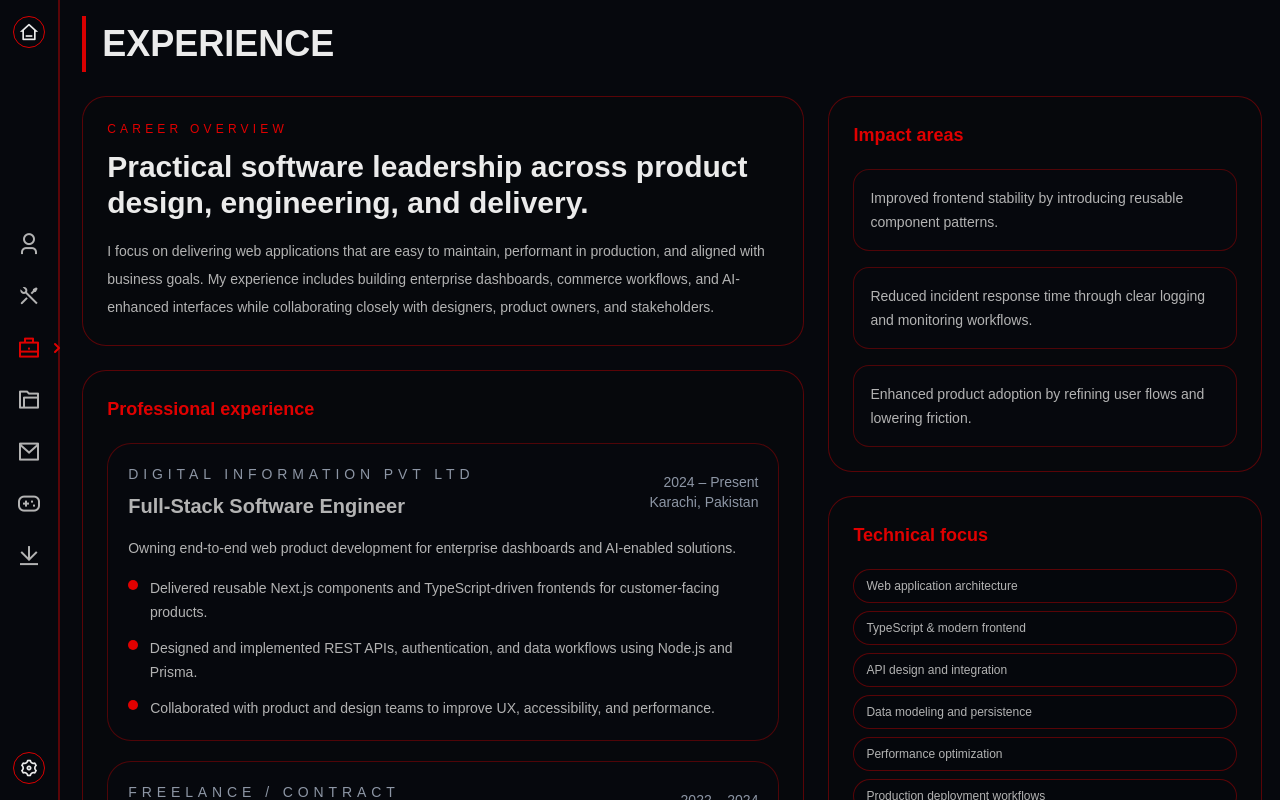
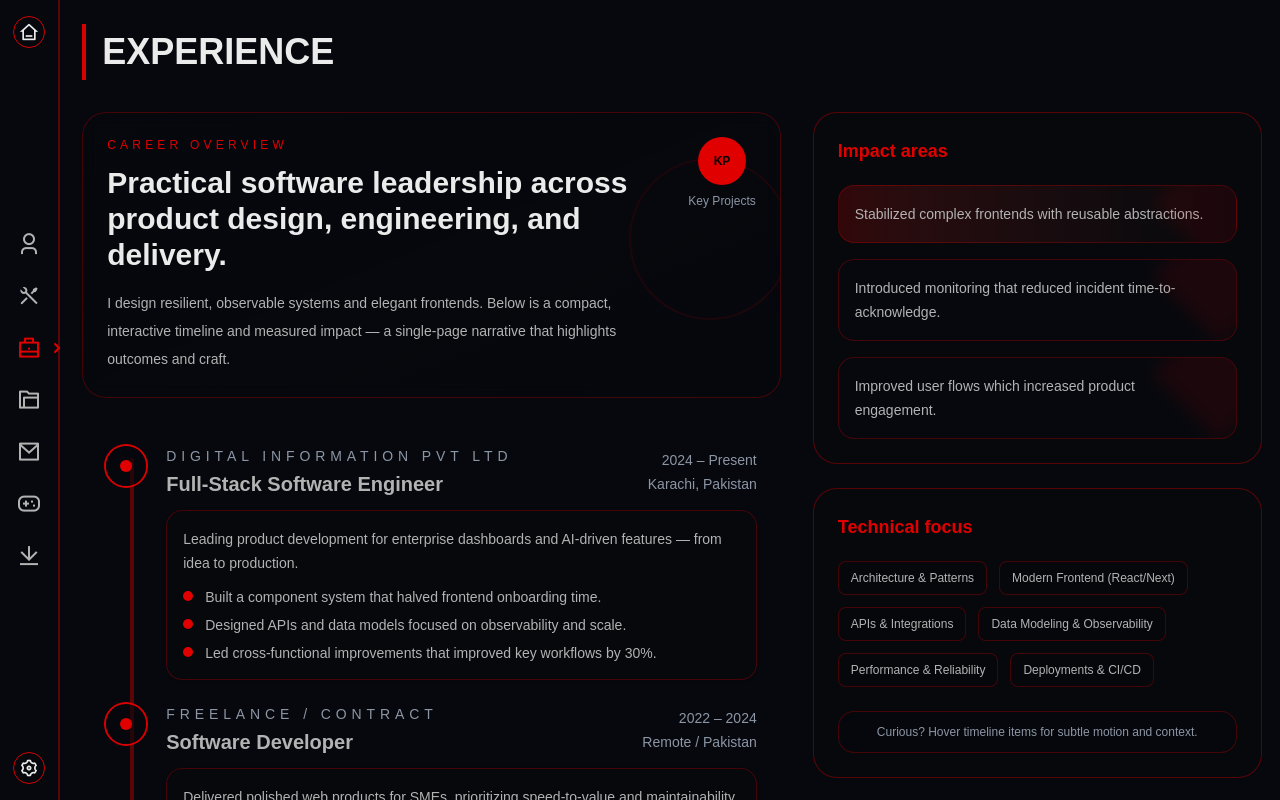
Before and after one commit to konain611/Portfolio, a Next.js app in the folder syedkonainnasir/: page /experience in a window 1280 px wide. Shown: the top 800 px of the page. Built offline with nearby package versions, Linux system fonts and the light colour scheme.

Commit message:
Update page.js

```diff
--- a/syedkonainnasir/src/app/experience/page.js
+++ b/syedkonainnasir/src/app/experience/page.js
@@ -5,11 +5,11 @@ const experienceItems = [
     period: "2024 – Present",
     location: "Karachi, Pakistan",
     summary:
-      "Owning end-to-end web product development for enterprise dashboards and AI-enabled solutions.",
+      "Leading product development for enterprise dashboards and AI-driven features — from idea to production.",
     highlights: [
-      "Delivered reusable Next.js components and TypeScript-driven frontends for customer-facing products.",
-      "Designed and implemented REST APIs, authentication, and data workflows using Node.js and Prisma.",
-      "Collaborated with product and design teams to improve UX, accessibility, and performance.",
+      "Built a component system that halved frontend onboarding time.",
+      "Designed APIs and data models focused on observability and scale.",
+      "Led cross-functional improvements that improved key workflows by 30%.",
     ],
   },
   {
@@ -18,84 +18,109 @@ const experienceItems = [
     period: "2022 – 2024",
     location: "Remote / Pakistan",
     summary:
-      "Built custom web applications and integrations for SMEs, focusing on fast delivery and maintainable systems.",
+      "Delivered polished web products for SMEs, prioritizing speed-to-value and maintainability.",
     highlights: [
-      "Developed responsive e-commerce and lead-generation applications using Next.js and Tailwind CSS.",
-      "Implemented secure payment workflows, CMS integration, and production deployments.",
-      "Maintained strong client communication and iterative delivery for every project.",
+      "Shipped conversion-focused e-commerce and lead-gen apps with clear A/B learnings.",
+      "Implemented secure checkout and CI/CD workflows for several clients.",
+      "Maintained close client collaboration and iterative feature rollouts.",
     ],
   },
 ];
 
 const focusAreas = [
-  "Web application architecture",
-  "TypeScript & modern frontend",
-  "API design and integration",
-  "Data modeling and persistence",
-  "Performance optimization",
-  "Production deployment workflows",
+  "Architecture & Patterns",
+  "Modern Frontend (React/Next)",
+  "APIs & Integrations",
+  "Data Modeling & Observability",
+  "Performance & Reliability",
+  "Deployments & CI/CD",
 ];
 
 const impactPoints = [
-  "Improved frontend stability by introducing reusable component patterns.",
-  "Reduced incident response time through clear logging and monitoring workflows.",
-  "Enhanced product adoption by refining user flows and lowering friction.",
+  "Stabilized complex frontends with reusable abstractions.",
+  "Introduced monitoring that reduced incident time-to-acknowledge.",
+  "Improved user flows which increased product engagement.",
 ];
 
 export default function ExperiencePage() {
   return (
-    <div className="w-full max-w-[97%] mx-auto py-4 flex flex-col gap-6">
+    <div className="w-full max-w-[97%] mx-auto py-6 flex flex-col gap-8">
       <div className="flex flex-col items-start border-l-4 border-(--border) py-2">
         <h1 className="text-left text-4xl font-bold uppercase ml-4">Experience</h1>
       </div>
 
-      <div className="grid gap-6 lg:grid-cols-[1.5fr_0.9fr]">
-        <div className="space-y-6">
-          <section className="rounded-3xl border border-(--border)/40 bg-background/50 p-6">
+      <div className="grid gap-8 lg:grid-cols-[1.4fr_0.9fr]">
+        {/* Left: creative timeline */}
+        <main className="space-y-6">
+          <section className="relative overflow-hidden rounded-3xl border border-(--border)/30 bg-gradient-to-br from-background/60 to-background/40 p-6 backdrop-blur-sm">
+            <div className="flex items-start gap-6">
+              <div className="flex-1">
                 <p className="text-xs uppercase tracking-[0.35em] text-(--accent)">Career overview</p>
                 <h2 className="mt-3 text-3xl font-semibold">Practical software leadership across product design, engineering, and delivery.</h2>
                 <p className="mt-4 text-sm leading-7 text-(--foreground)">
-              I focus on delivering web applications that are easy to maintain, performant in production, and aligned with business goals. My experience includes building enterprise dashboards, commerce workflows, and AI-enhanced interfaces while collaborating closely with designers, product owners, and stakeholders.
+                  I design resilient, observable systems and elegant frontends. Below is a compact, interactive timeline and measured impact — a single-page narrative that highlights outcomes and craft.
                 </p>
+              </div>
+              <div className="hidden sm:flex flex-col items-center justify-center gap-2">
+                <div className="h-12 w-12 rounded-full bg-(--accent) flex items-center justify-center text-xs font-bold text-black">KP</div>
+                <p className="text-xs text-(--muted)">Key Projects</p>
+              </div>
+            </div>
+            <svg className="absolute -right-10 top-4 opacity-10" width="220" height="220" viewBox="0 0 220 220" fill="none" xmlns="http://www.w3.org/2000/svg">
+              <circle cx="110" cy="110" r="80" stroke="var(--accent)" strokeWidth="2" />
+            </svg>
           </section>
 
-          <section className="rounded-3xl border border-(--border)/40 bg-background/50 p-6">
-            <h3 className="text-lg font-semibold text-(--accent)">Professional experience</h3>
-            <div className="mt-5 space-y-5">
-              {experienceItems.map((item) => (
-                <div key={item.company} className="rounded-3xl border border-(--border)/35 bg-background p-5">
-                  <div className="flex flex-col gap-2 sm:flex-row sm:items-center sm:justify-between">
+          <section className="rounded-3xl p-6">
+            <div className="relative">
+              <div className="absolute left-6 top-3 bottom-3 w-1 bg-(--border) rounded-full opacity-40" />
+              <div className="ml-14 space-y-6">
+                {experienceItems.map((item, idx) => (
+                  <article key={item.company} className="group relative flex items-start gap-5">
+                    <div className="-ml-14 flex h-10 w-10 items-center justify-center rounded-full bg-background/60 ring-2 ring-(--border) group-hover:scale-105 transition-transform">
+                      <div className="h-3 w-3 rounded-full bg-(--accent)" />
+                    </div>
+
+                    <div className="flex-1 transform-gpu transition-all duration-300 group-hover:translate-x-2">
+                      <div className="flex items-center justify-between gap-4">
                         <div>
                           <p className="text-sm uppercase tracking-[0.35em] text-(--muted)">{item.company}</p>
-                      <h4 className="mt-2 text-xl font-semibold text-(--foreground)">{item.role}</h4>
+                          <h4 className="mt-1 text-xl font-semibold text-(--foreground)">{item.role}</h4>
                         </div>
                         <div className="text-right text-sm text-(--muted)">
-                      <p>{item.period}</p>
-                      <p>{item.location}</p>
+                          <p className="font-medium">{item.period}</p>
+                          <p className="mt-1">{item.location}</p>
                         </div>
                       </div>
-                  <p className="mt-4 text-sm leading-6 text-(--foreground)">{item.summary}</p>
-                  <ul className="mt-4 space-y-3 text-sm leading-6 text-(--foreground)">
-                    {item.highlights.map((highlight) => (
-                      <li key={highlight} className="flex gap-3">
-                        <span className="mt-1 inline-flex h-2.5 w-2.5 rounded-full bg-(--accent)" />
-                        {highlight}
+
+                      <div className="mt-3 rounded-2xl border border-(--border)/30 bg-background/50 p-4 shadow-sm">
+                        <p className="text-sm leading-6 text-(--foreground)">{item.summary}</p>
+                        <ul className="mt-3 grid gap-2 text-sm">
+                          {item.highlights.map((h) => (
+                            <li key={h} className="flex items-start gap-3">
+                              <span className="mt-1 inline-flex h-2.5 w-2.5 shrink-0 rounded-full bg-(--accent)" />
+                              <span className="text-(--foreground)">{h}</span>
                             </li>
                           ))}
                         </ul>
                       </div>
+                    </div>
+                  </article>
                 ))}
               </div>
+            </div>
           </section>
-        </div>
+        </main>
 
+        {/* Right: impact + focus — creative tiles */}
         <aside className="space-y-6">
           <section className="rounded-3xl border border-(--border)/40 bg-background/50 p-6">
             <h3 className="text-lg font-semibold text-(--accent)">Impact areas</h3>
-            <div className="mt-5 space-y-4 text-sm leading-6 text-(--foreground)">
-              {impactPoints.map((point) => (
-                <div key={point} className="rounded-2xl border border-(--border)/35 bg-background p-4">
-                  <p>{point}</p>
+            <div className="mt-5 grid grid-cols-1 gap-4">
+              {impactPoints.map((point, i) => (
+                <div key={point} className={`relative overflow-hidden rounded-2xl p-4 ${i === 0 ? 'bg-gradient-to-r from-(--accent)/20 to-background/40' : 'bg-background'} border border-(--border)/30`}>
+                  <div className="absolute -right-8 -top-8 h-24 w-24 rotate-45 bg-(--accent)/10 blur-sm" />
+                  <p className="text-sm leading-6 text-(--foreground)">{point}</p>
                 </div>
               ))}
             </div>
@@ -103,10 +128,15 @@ export default function ExperiencePage() {
 
           <section className="rounded-3xl border border-(--border)/40 bg-background/50 p-6">
             <h3 className="text-lg font-semibold text-(--accent)">Technical focus</h3>
-            <div className="mt-5 grid gap-2">
+            <div className="mt-5 flex flex-wrap gap-3">
               {focusAreas.map((area) => (
-                <span key={area} className="inline-flex rounded-full border border-(--border)/40 bg-background/70 px-3 py-2 text-xs text-(--foreground)">{area}</span>
+                <span key={area} className="inline-flex items-center justify-center rounded-lg border border-(--border)/30 bg-background/60 px-3 py-2 text-xs text-(--foreground) transform transition-transform hover:scale-105">
+                  {area}
+                </span>
               ))}
+            </div>
+            <div className="mt-6 rounded-2xl border border-(--border)/30 bg-background/40 p-3 text-center text-xs text-(--muted)">
+              Curious? Hover timeline items for subtle motion and context.
             </div>
           </section>
         </aside>
```
Lines whose indentation alone changed are shown as unchanged.
